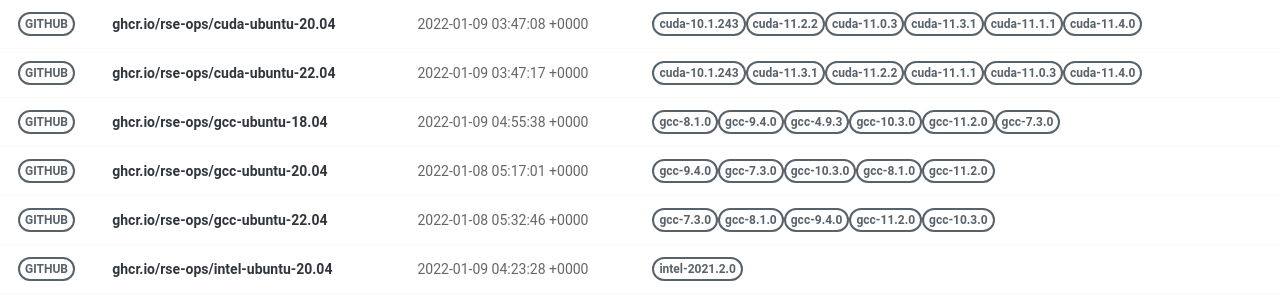
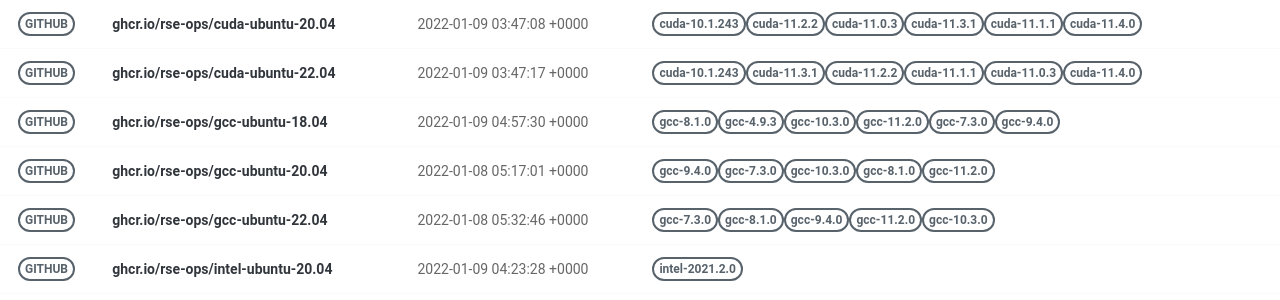
Before and after one commit to rse-ops/docker-images, a Jekyll site: the page built from pages/index.md, in a window 1280 px wide. Shown: the part 277-577 px from the top of the page. Built offline with Jekyll 4.4.1, drawn with Linux system fonts in a browser that asks for light colours; nearby versions of some CDN libraries.

Commit message:
Automated push to update library 2022-01-09

```diff
--- a/_library/ghcr.io-rse-ops-gcc-ubuntu-18.04.md
+++ b/_library/ghcr.io-rse-ops-gcc-ubuntu-18.04.md
@@ -1,7 +1,7 @@
 ---
 layout: container
 name: ghcr.io/rse-ops/gcc-ubuntu-18.04
-updated_at: 2022-01-09 04:55:38.889590
+updated_at: 2022-01-09 04:57:30.488435
 
 
 container_url: https://github.com/orgs/rse-ops/packages/container/package/gcc-ubuntu-18.04
```
Also changed, not shown: other parts of _library/ghcr.io-rse-ops-gcc-ubuntu-18.04.md (+3 -3 lines).
